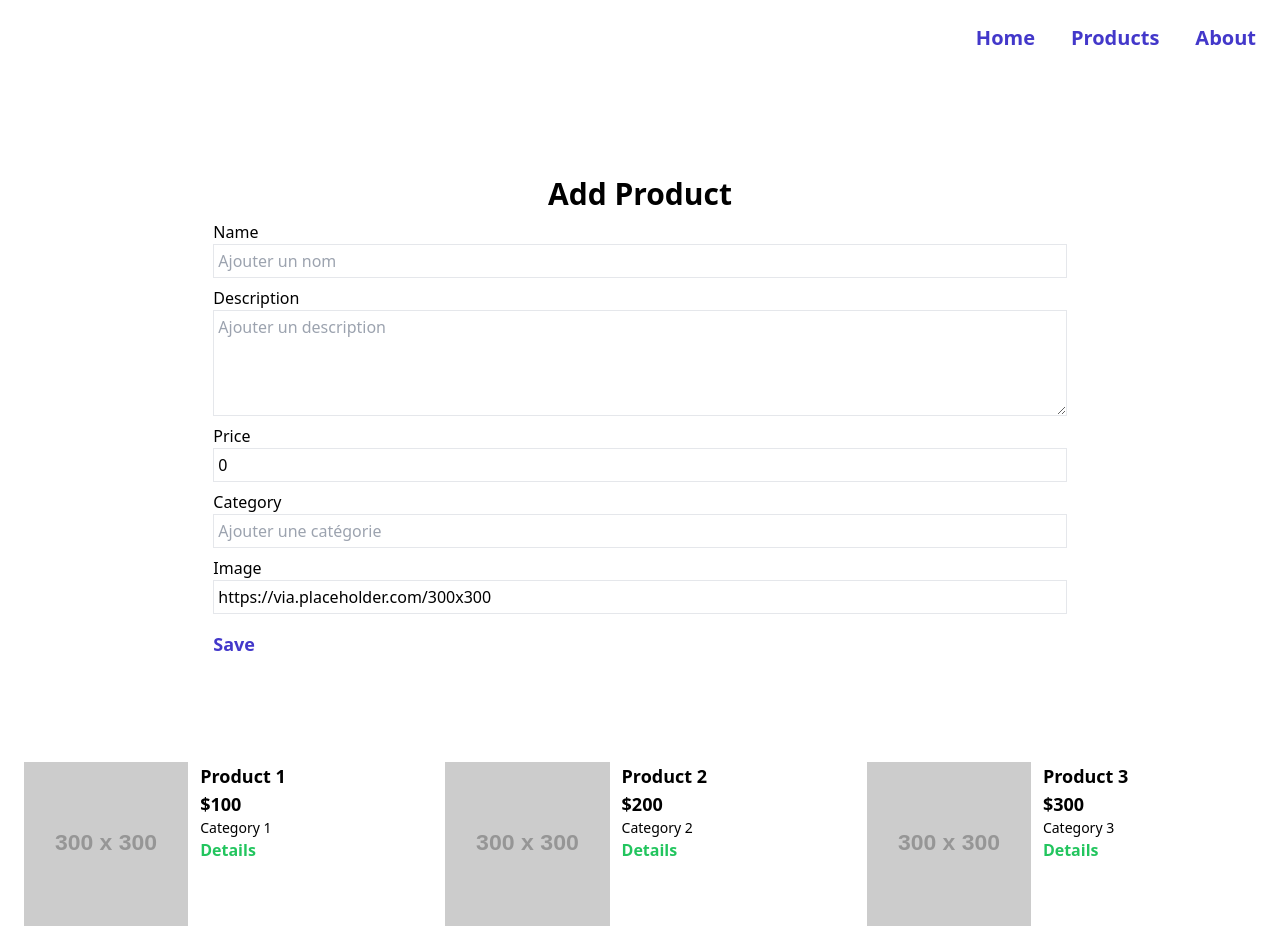
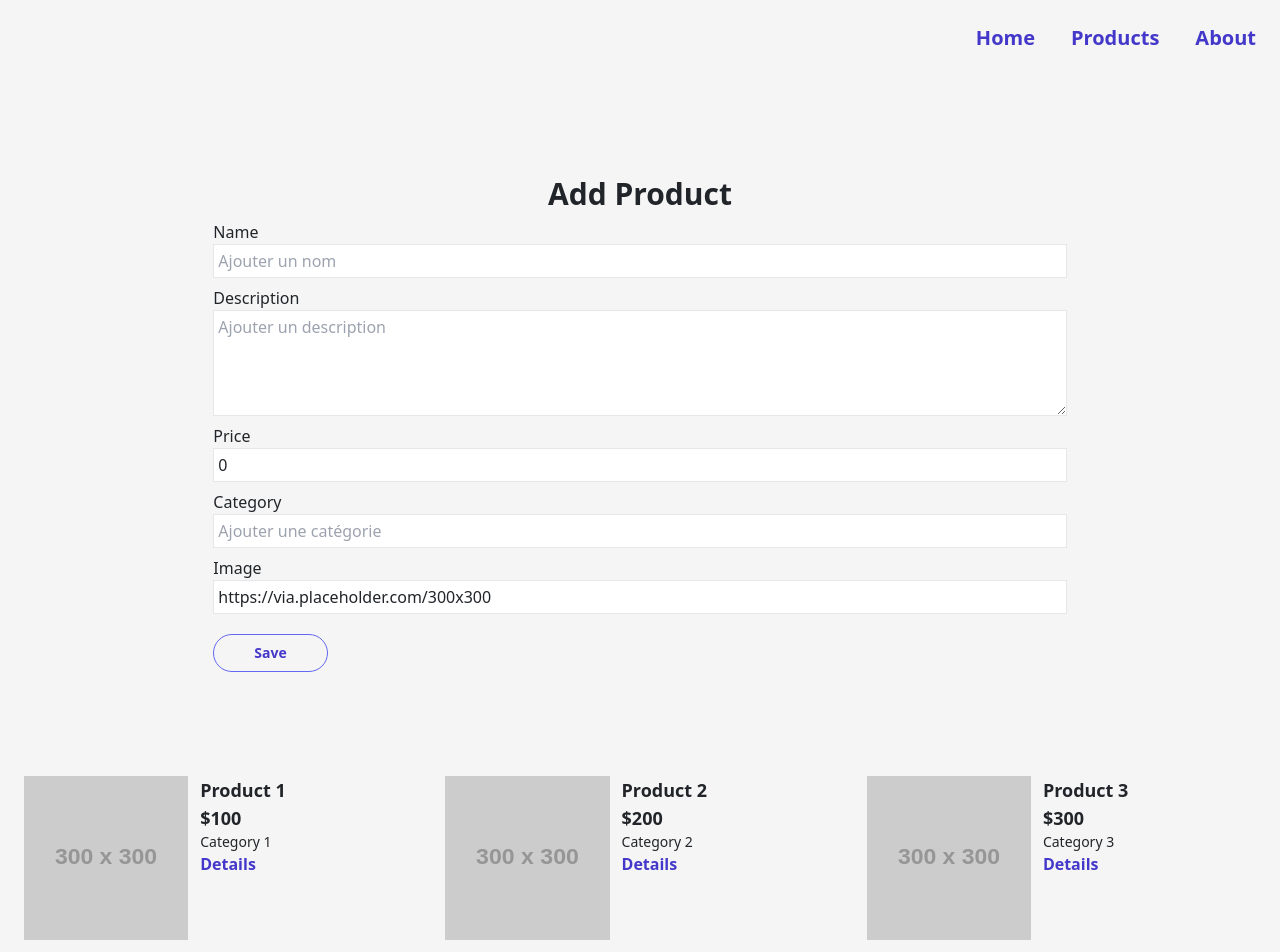
Before and after one commit to RostyslavLu/TP2-React, a React (Create React App) app: page /products in a window 1280 px wide. Shown: the top 952 px of the page. Built offline with nearby package versions, Linux system fonts and the light colour scheme.

Commit message:
button style

```diff
--- a/src/App.css
+++ b/src/App.css
@@ -0,0 +1,11 @@
+body {
+    background-color: #f5f5f5;
+    font-size: 16px;
+    font-weight: 400;
+    line-height: 1.5;
+    color: #212529;
+    text-align: left;
+    margin: 0;
+    padding: 0;
+    box-sizing: border-box;
+}
--- a/src/App.js
+++ b/src/App.js
@@ -102,12 +102,14 @@ export default function App() {
     setProducts([...products, newProduct])
   }
 
-
   const editProduct = (updatedProduct) => {
     setProducts(products.map((product) =>
       product.id === updatedProduct.id ? updatedProduct : product
     ));
   }
+  // toggle add product form visibility
+  //const [showAddProduct, setShowAddProduct] = useState(false);
+
   return (
     <BrowserRouter >
       <div className="min-h-screen">
--- a/src/assets/components/AddProduct.js
+++ b/src/assets/components/AddProduct.js
@@ -24,25 +24,25 @@ const AddProduct = ({onAdd}) => {
             <h1 className="text-3xl font-bold text-center">Add Product</h1>
             <div className="form-control flex flex-col">
                 <label className="mt-2">Name</label>
-                <input className="border p-1" type="text" placeholder="Ajouter un nom" value={name} onChange={(e)=>setName(e.target.value)}/>
+                <input className="border p-1 focus:bg-indigo-50" type="text" placeholder="Ajouter un nom" value={name} onChange={(e)=>setName(e.target.value)}/>
             </div>
             <div className="form-control flex flex-col">
                 <label className="mt-2">Description</label>
-                <textarea className="border p-1" value={description} placeholder="Ajouter un description" rows={4} onChange={(e)=>setDescription(e.target.value)}>{description}</textarea>
+                <textarea className="border p-1 focus:bg-indigo-50" value={description} placeholder="Ajouter un description" rows={4} onChange={(e)=>setDescription(e.target.value)}>{description}</textarea>
             </div>
             <div className="form-control flex flex-col">
                 <label className="mt-2">Price</label>
-                <input className="border p-1" type="number" placeholder="Ajouter un prix" value={price} onChange={(e)=>setPrice(e.target.value)}/>
+                <input className="border p-1 focus:bg-indigo-50" type="number" placeholder="Ajouter un prix" value={price} onChange={(e)=>setPrice(e.target.value)}/>
             </div>
             <div className="form-control flex flex-col">
                 <label className="mt-2">Category</label>
-                <input className="border p-1" type="text" placeholder="Ajouter une catégorie" value={category} onChange={(e)=>setCategory(e.target.value)}/>
+                <input className="border p-1 focus:bg-indigo-50" type="text" placeholder="Ajouter une catégorie" value={category} onChange={(e)=>setCategory(e.target.value)}/>
             </div>
             <div className="form-control flex flex-col">
                 <label className="mt-2">Image</label>
-                <input className=" border p-1" type="text" placeholder="Ajouter une image" value={image} onChange={(e)=>setImage(e.target.value)}/>
+                <input className=" border p-1 focus:bg-indigo-50" type="text" placeholder="Ajouter une image" value={image} onChange={(e)=>setImage(e.target.value)}/>
             </div>
-            <input type="submit" value="Save" className="btn btn-green btn-block text-lg font-bold text-indigo-700 mt-4 cursor-pointer" />
+            <input type="submit" value="Save" className="text-indigo-700 text-sm float-left font-bold cursor-pointer mt-5 border border-indigo-500 px-10 py-2 rounded-full hover:text-white hover:bg-indigo-700" />
         </form>
     )
 }
--- a/src/assets/components/EditProduct.js
+++ b/src/assets/components/EditProduct.js
@@ -35,32 +35,32 @@ const EditProduct = ({ products, onEdit }) => {
     return (
         <div className="md:container md:mx-auto min-h-[70vh]">
             {/* https://reactrouter.com/en/main/components/link */}
-            <Link to=".." className="text-green-500 float-right font-bold text-2xl cursor-pointer" relative='path'>Back to details</Link>
+            <Link to=".." className="float-right font-bold text-xl cursor-pointer" relative='path'>Back to details</Link>
 
                 <div className="flex flex-col items-left justify-center p-4 col-span-2 md:col-span-1">
                     <form onSubmit={onSubmit}>
                         <div className="mb-4">
                             <label className="block mb-2 text-lg font-bold text-gray-700">Name</label>
-                            <input className="w-full px-3 py-2 text-lg leading-tight text-gray-700 border rounded shadow appearance-none focus:outline-none focus:shadow-outline" name='name' type="text" placeholder="Product name" value={name} onChange={(e) => setName(e.target.value)} />
+                            <input className="w-full px-3 py-2 text-lg leading-tight text-gray-700 border rounded shadow appearance-none focus:outline-none focus:shadow-outline focus:bg-indigo-50" name='name' type="text" placeholder="Product name" value={name} onChange={(e) => setName(e.target.value)} />
                         </div>
                         <div className="mb-4">
                             <label className="block mb-2 text-lg font-bold text-gray-700">Description</label>
-                            <textarea className="w-full px-3 py-2 text-lg leading-tight text-gray-700 border rounded shadow appearance-none focus:outline-none focus:shadow-outline" rows="5" placeholder="Product description" value={description} onChange={(e) => setDescription(e.target.value)}></textarea>
+                            <textarea className="w-full px-3 py-2 text-lg leading-tight text-gray-700 border rounded shadow appearance-none focus:outline-none focus:shadow-outline focus:bg-indigo-50" rows="5" placeholder="Product description" value={description} onChange={(e) => setDescription(e.target.value)}></textarea>
                         </div>
                         <div className="mb-4">
                             <label className="block mb-2 text-lg font-bold text-gray-700">Price</label>
-                            <input className="w-full px-3 py-2 text-lg leading-tight text-gray-700 border rounded shadow appearance-none focus:outline-none focus:shadow-outline" type="number" placeholder="Product price" value={price} onChange={(e) => setPrice(e.target.value)} />
+                            <input className="w-full px-3 py-2 text-lg leading-tight text-gray-700 border rounded shadow appearance-none focus:outline-none focus:shadow-outline focus:bg-indigo-50" type="number" placeholder="Product price" value={price} onChange={(e) => setPrice(e.target.value)} />
                         </div>
                         <div className="mb-4">
                             <label className="block mb-2 text-lg font-bold text-gray-700">Category</label>
-                            <input className="w-full px-3 py-2 text-lg leading-tight text-gray-700 border rounded shadow appearance-none focus:outline-none focus:shadow-outline" type="text" placeholder="Product category" value={category} onChange={(e) => setCategory(e.target.value)} />
+                            <input className="w-full px-3 py-2 text-lg leading-tight text-gray-700 border rounded shadow appearance-none focus:outline-none focus:shadow-outline focus:bg-indigo-50" type="text" placeholder="Product category" value={category} onChange={(e) => setCategory(e.target.value)} />
                         </div>
                         <div className="mb-4">
                             <label className="block mb-2 text-lg font-bold text-gray-700">Image</label>
-                            <input className="w-full px-3 py-2 text-lg leading-tight text-gray-700 border rounded shadow appearance-none focus:outline-none focus:shadow-outline" type="text" placeholder="Product image" value={image} onChange={(e) => setImage(e.target.value)} />
+                            <input className="w-full px-3 py-2 text-lg leading-tight text-gray-700 border rounded shadow appearance-none focus:outline-none focus:shadow-outline focus:bg-indigo-50" type="text" placeholder="Product image" value={image} onChange={(e) => setImage(e.target.value)} />
                         </div>
                         <div className="flex items-center justify-between">
-                            <button className="px-4 py-2 font-bold text-white bg-green-500 rounded hover:bg-green-700 focus:outline-none focus:shadow-outline" type="submit">Update</button>
+                            <button className="px-16 py-2 font-bold border border-green-500 text-green-500 rounded-full hover:text-white hover:bg-green-500 focus:outline-none focus:shadow-outline" type="submit">Update</button>
                         </div>
                     </form>
                 </div>
--- a/src/assets/components/ProductDetails.js
+++ b/src/assets/components/ProductDetails.js
@@ -8,7 +8,7 @@ const ProductDetails = ({ products, onDelete }) => {
     const navigate = useNavigate();
     return (
         <div className="md:container md:mx-auto min-h-[70vh]">
-            <Link to="/products" className="text-green-500 float-right font-bold text-2xl cursor-pointer">Back to products</Link>
+            <Link to="/products" className="float-right font-bold text-xl cursor-pointer">Back to products</Link>
             <div className="grid grid-cols-2 gap-4 p-4">
                 <div className="flex flex-col items-center justify-center p-4 col-span-2 md:col-span-1">
                     <img src={product.image} alt={product.name} className="w-96 h-96 object-cover rounded-lg" />
@@ -19,8 +19,8 @@ const ProductDetails = ({ products, onDelete }) => {
                     <p className="text-xl font-bold">${product.price}</p>
                     <p className="text-xl">{product.description}</p>
                     <div className="flex flex-row justify-start gap-10">
-                        <Link to={`/products/${product.id}/edit`} className="text-indigo-700 text-2xl float-left font-bold cursor-pointer mt-5">Edit</Link>
-                        <button className="text-red-500 text-2xl float-right font-bold cursor-pointer mt-5" onClick={()=>onDelete(product.id, navigate('/products'))}>Delete</button>
+                        <Link to={`/products/${product.id}/edit`} className="text-indigo-700 text-xl float-left font-bold cursor-pointer mt-5 border border-indigo-500 px-16 py-2 rounded-full hover:text-white hover:bg-indigo-700">Edit</Link>
+                        <button className="text-red-500 text-xl float-right font-bold cursor-pointer mt-5 border border-red-500 px-16 py-2 rounded-full hover:text-white hover:bg-red-500" onClick={()=>onDelete(product.id, navigate('/products'))}>Delete</button>
                     </div>
                 </div>
             </div>
--- a/src/assets/components/Products.js
+++ b/src/assets/components/Products.js
@@ -1,7 +1,9 @@
 import AddProduct from "./AddProduct";
 import SingleProduct from "./SingleProduct";
+import { useState } from 'react';
 
 const Products = ({ products, onAdd }) => {
+    const [showAddProduct, setShowAddProduct] = useState(false);
     return (
         <div className="md:container md:mx-auto min-h-[70vh]">
             <div className="flex flex-row items-center justify-center">
@@ -9,13 +11,10 @@ const Products = ({ products, onAdd }) => {
             </div>
             <div className="grid grid-cols-3 gap-4 p-4 mt-20">
                 {products.length > 0 ? (
-
                     products.map((product) => (
                         <div key={product.id}>
                         <SingleProduct product={product} />
-
                       </div>
-
                     ))
                 ) : (
                     <div className="p-4 mb-4 text-sm text-center text-red-800 rounded-lg bg-red-50 font-bold col-span-2">Empty list</div>
--- a/src/assets/components/SingleProduct.js
+++ b/src/assets/components/SingleProduct.js
@@ -3,7 +3,7 @@ import { Link } from "react-router-dom";
 
 const SingleProduct = ({ product }) => {
     return (
-        <div className="flex flex-row p-2 gap-3 hover:scale-105">
+        <div className="flex flex-row p-2 gap-3 hover:scale-105 duration-300">
             <picture className="flex-4">
                 <img src={product.image} alt={product.name} />
             </picture>
@@ -11,7 +11,7 @@ const SingleProduct = ({ product }) => {
                 <h3 className="font-bold text-lg" >{product.name}</h3>
                 <p className="font-bold text-lg">${product.price}</p>
                 <p className="text-sm">{product.category}</p>
-                <Link to={`/products/${product.id}`} className="text-green-500 float-left font-bold cursor-pointer">Details</Link>
+                <Link to={`/products/${product.id}`} className="text-indigo-700 float-left font-bold cursor-pointer">Details</Link>
             </div>
         </div>
     )
```
